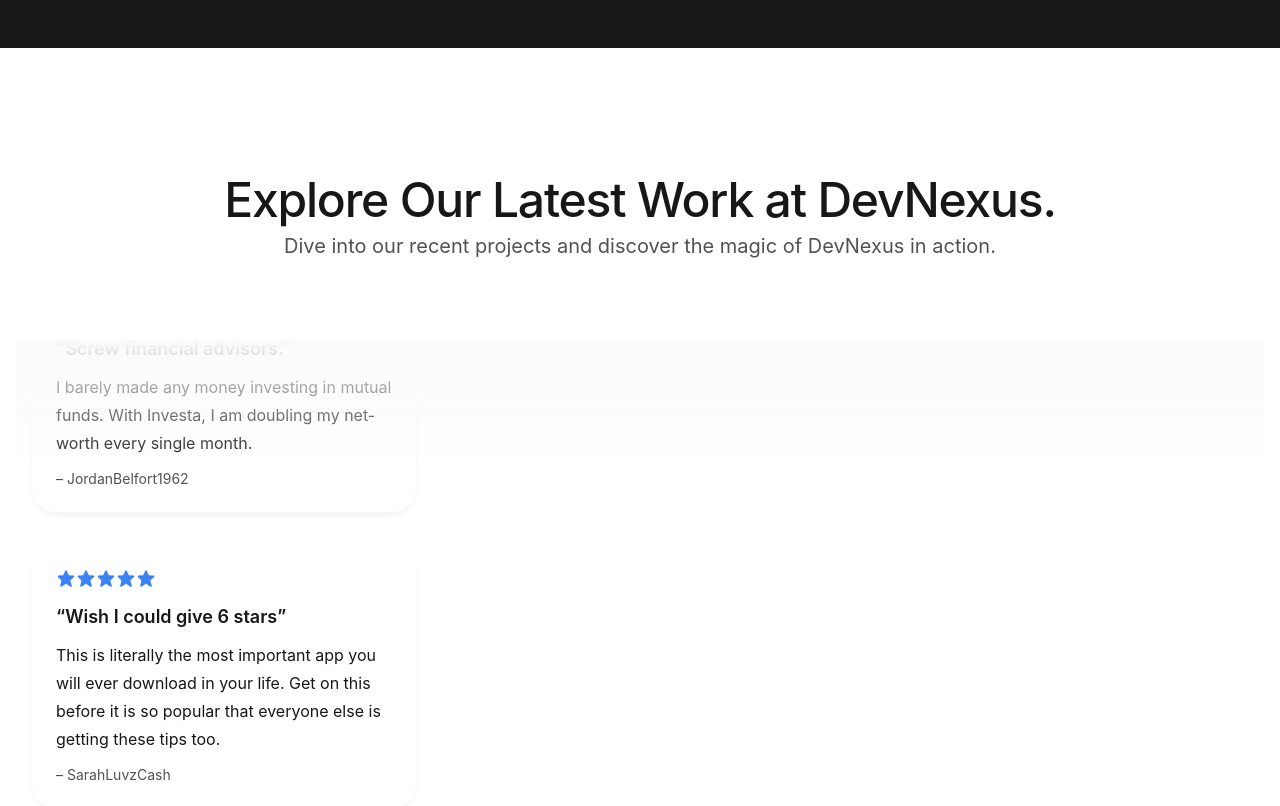
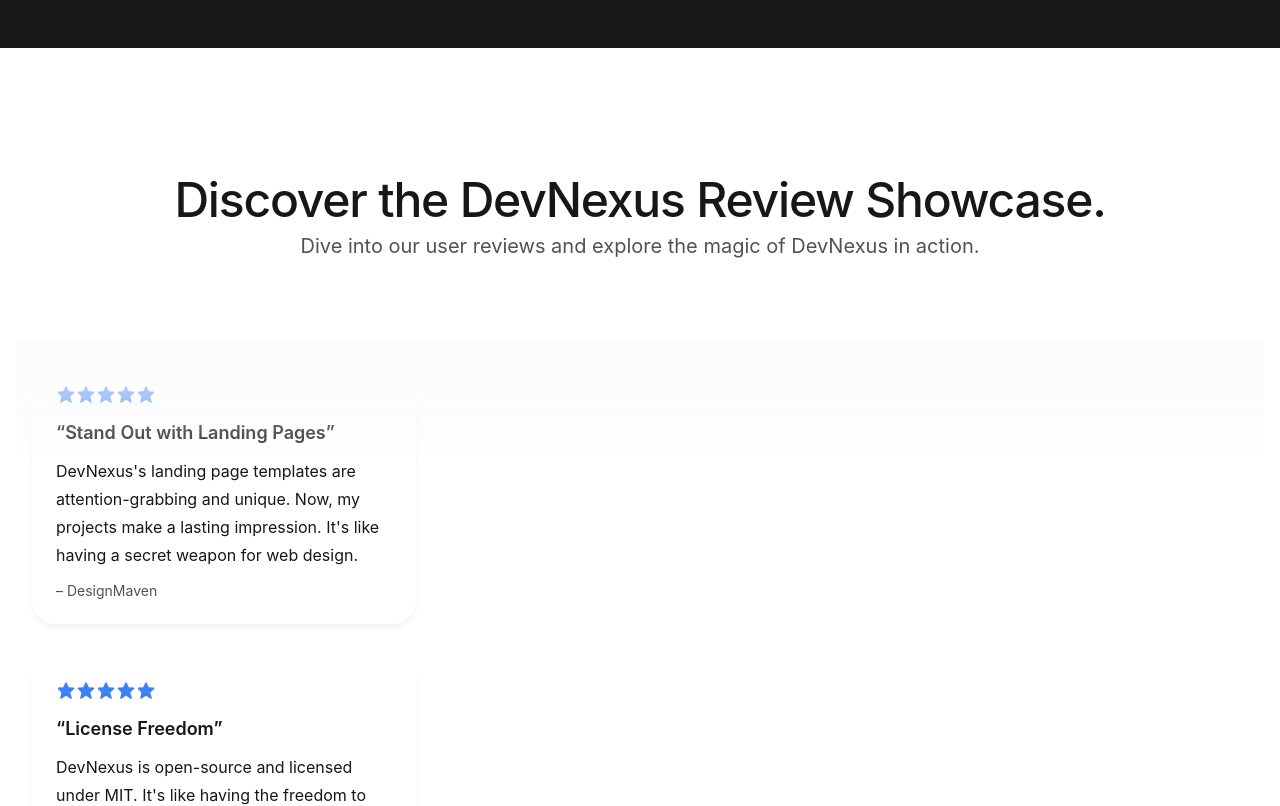
Before and after one commit to Akshay200228/DevFusionKit, a Next.js app: page / in a window 1280 px wide. Shown: the part 1940-2746 px from the top of the page. Built offline with nearby package versions, Linux system fonts and the light colour scheme.

Commit message:
Add show and hide password

```diff
--- a/src/app/(routes)/login/page.jsx
+++ b/src/app/(routes)/login/page.jsx
@@ -4,10 +4,17 @@ import Image from 'next/image';
 import Link from 'next/link';
 import useLogin from "@/hooks/useLogin";
 import { devLogo } from "@/images";
-import { FaSpinner } from "react-icons/fa";
+import { FaSpinner, FaEye, FaEyeSlash } from 'react-icons/fa';
+import { useState } from 'react';
 
 function Login() {
   const { loading, credentials, error, handleChange, handleSubmit } = useLogin();
+  const [showPassword, setShowPassword] = useState(false);
+
+  // Function to toggle show/hide password
+  const toggleShowPassword = () => {
+    setShowPassword(!showPassword);
+  };
 
   return (
     <div className="flex items-center justify-center min-h-screen bg-gray-100">
@@ -40,8 +47,9 @@ function Login() {
             <label className="block text-sm font-bold text-gray-700" htmlFor="password">
               Password:
             </label>
+            <div className="relative flex items-center mb-4">
               <input
-              type="password"
+                type={showPassword ? 'text' : 'password'}
                 name="password"
                 value={credentials.password}
                 onChange={handleChange}
@@ -49,6 +57,14 @@ function Login() {
                 placeholder="Enter your password"
                 required
               />
+              <button
+                type="button"
+                onClick={toggleShowPassword}
+                className="absolute right-0 px-4 py-2 text-gray-600 focus:outline-none"
+              >
+                {showPassword ? <FaEyeSlash /> : <FaEye />}
+              </button>
+            </div>
           </div>
           <button
             type="submit"
--- a/src/app/(routes)/signup/page.jsx
+++ b/src/app/(routes)/signup/page.jsx
@@ -7,7 +7,7 @@ import useSignup from "@/hooks/useSignup";
 import VerificationPopup from '@/components/VerificationPopup';
 import Message from "@/components/comLayout/create-code-comp/Message";
 import { devLogo } from "@/images";
-import { FaSpinner } from 'react-icons/fa';
+import { FaSpinner, FaEye, FaEyeSlash } from 'react-icons/fa';
 
 function Signup() {
   const {
@@ -26,6 +26,18 @@ function Signup() {
   } = useSignup();
 
   const [message, setMessage] = useState(null);
+  const [showPassword, setShowPassword] = useState(false);
+  const [showConfirmPassword, setShowConfirmPassword] = useState(false);
+
+  // Function to toggle show/hide password
+  const toggleShowPassword = () => {
+    setShowPassword(!showPassword);
+  };
+
+  // Function to toggle show/hide confirm password
+  const toggleShowConfirmPassword = () => {
+    setShowConfirmPassword(!showConfirmPassword);
+  };
 
   // Function to close the message
   const closeMessage = () => {
@@ -134,8 +146,9 @@ function Signup() {
               <label className="block mb-2 text-sm font-bold text-gray-700" htmlFor="password">
                 Password:
               </label>
+              <div className="relative flex items-center mb-4">
                 <input
-                type="password"
+                  type={showPassword ? 'text' : 'password'}
                   name="password"
                   value={formData.password}
                   onChange={handleChange}
@@ -143,13 +156,22 @@ function Signup() {
                   placeholder="Enter your password"
                   required
                 />
+                <button
+                  type="button"
+                  onClick={toggleShowPassword}
+                  className="absolute right-0 px-4 py-2 text-gray-600 focus:outline-none"
+                >
+                  {showPassword ? <FaEyeSlash /> : <FaEye />}
+                </button>
+              </div>
             </div>
             <div className="mb-6">
               <label className="block mb-2 text-sm font-bold text-gray-700" htmlFor="confirmPassword">
                 Confirm Password:
               </label>
+              <div className="relative flex items-center mb-4">
                 <input
-                type="password"
+                  type={showConfirmPassword ? 'text' : 'password'}
                   name="confirmPassword"
                   value={formData.confirmPassword}
                   onChange={handleChange}
@@ -157,6 +179,14 @@ function Signup() {
                   placeholder="Confirm your password"
                   required
                 />
+                <button
+                  type="button"
+                  onClick={toggleShowConfirmPassword }
+                  className="absolute right-0 px-4 py-2 text-gray-600 focus:outline-none"
+                >
+                  {showConfirmPassword ? <FaEyeSlash /> : <FaEye />}
+                </button>
+              </div>
             </div>
             <button
               type="submit"
@@ -174,6 +204,7 @@ function Signup() {
             </button>
           </form>
         )}
+
         {otpSent && (
           <div className="text-right">
             <button
@@ -184,6 +215,7 @@ function Signup() {
             </button>
           </div>
         )}
+
         {!otpSent && (
           <p className="mt-4 text-sm text-center text-gray-700">
             If you already registered?{' '}
@@ -192,6 +224,7 @@ function Signup() {
             </Link>
           </p>
         )}
+
         {showVerificationPopup && (
           <VerificationPopup onClose={closeVerificationPopup} />
         )}
--- a/src/app/layout.jsx
+++ b/src/app/layout.jsx
@@ -16,7 +16,7 @@ export const metadata = {
 export default function RootLayout({ children }) {
   return (
     <html lang="en">
-      <body className="scrollbar-none">
+      <body className="scrollbar-none scroll-smooth">
         <Header />
         <main>{children}</main>
         <Footer />
--- a/src/app/page.jsx
+++ b/src/app/page.jsx
@@ -6,7 +6,7 @@ import Reviews from "@/components/homeLayout/Reviews";
 
 export default function Home() {
   return (
-    <main>
+    <main className="scroll-smooth">
       <Hero />
       <CodeEditor />
       <Reviews />
--- a/src/components/homeLayout/Reviews.jsx
+++ b/src/components/homeLayout/Reviews.jsx
@@ -12,12 +12,12 @@ const Reviews = () => {
     >
       <Container>
         <Title
-          title="Explore Our Latest Work at DevNexus."
+          title="Discover the DevNexus Review Showcase."
           id="reviews-title"
           className="text-4xl font-medium tracking-tight text-gray-900 md:text-5xl sm:text-center"
         />
         <p className="mt-2 text-xl text-gray-600 sm:text-center">
-          Dive into our recent projects and discover the magic of DevNexus in action.
+          Dive into our user reviews and explore the magic of DevNexus in action.
         </p>
         <ReviewGrid />
       </Container>
--- a/src/constants/index.jsx
+++ b/src/constants/index.jsx
@@ -74,87 +74,51 @@ export const accountData = [
 
 export const reviews = [
   {
-    title: "It really works.",
-    body: "I downloaded Investa today and turned $5000 into $25,000 in half an hour.",
-    author: "CrazyInvestor",
+    title: "Revolutionary Components!",
+    body: "I explored DevNexus and transformed my web development projects. The variety of customizable components is mind-blowing. It's like having a magic toolbox for web developers.",
+    author: "CodeWizard",
     rating: 5,
   },
   {
-    title: "You need this app.",
-    body: "I did not understand the stock market at all before Investa. I still do not, but at least I am rich now.",
-    author: "CluelessButRich",
+    title: "Effortless Coding",
+    body: "DevNexus's ready-to-use code snippets are a game-changer. Coding tasks that used to be time-consuming are now a breeze. It's like having a coding assistant right at my fingertips.",
+    author: "EfficientCoder",
     rating: 5,
   },
   {
-    title: "This should not be legal.",
-    body: "Investa makes it so easy to win big in the stock market that I can not believe it is actually legal.",
-    author: "LivingDaDream",
+    title: "A Symphony of Animations",
+    body: "The seamless animations from DevNexus added the 'wow' factor to my web applications. User experience is elevated to a whole new level. It's like having a built-in animation studio.",
+    author: "AnimationMaestro",
     rating: 4,
   },
   {
-    title: "Screw financial advisors.",
-    body: "I barely made any money investing in mutual funds. With Investa, I am doubling my net-worth every single month.",
-    author: "JordanBelfort1962",
+    title: "Stand Out with Landing Pages",
+    body: "DevNexus's landing page templates are attention-grabbing and unique. Now, my projects make a lasting impression. It's like having a secret weapon for web design.",
+    author: "DesignMaven",
     rating: 5,
   },
   {
-    title: "I love it!",
-    body: "I started providing insider information myself and now I get new insider tips every 5 minutes. I do not even have time to act on all of them. New Lamborghini is being delivered next week!",
-    author: "MrBurns",
-    rating: 3,
-  },
-  {
-    title: "Too good to be true.",
-    body: "I was making money so fast with Investa that it felt like a scam. But I sold my shares and withdrew the money and it is really there, right in my bank account. This app is crazy!",
-    author: "LazyRich99",
-    rating: 2,
-  },
-  {
-    title: "Wish I could give 6 stars",
-    body: "This is literally the most important app you will ever download in your life. Get on this before it is so popular that everyone else is getting these tips too.",
-    author: "SarahLuvzCash",
+    title: "User-Friendly Interface",
+    body: "Navigating and searching for web components, code snippets, and animations on DevNexus is a breeze. It's like having a compass for effortless exploration.",
+    author: "NavigatorPro",
     rating: 5,
   },
   {
-    title: "Bought an island.",
-    body: "Yeah, you read that right. Want your own island too? Get Investa.",
-    author: "ScroogeMcduck",
+    title: "Joining the DevNexus Journey",
+    body: "I contributed to making DevNexus even better! Being part of this community is like having a second family in the world of web development.",
+    author: "DevEnthusiast",
     rating: 5,
   },
   {
-    title: "No more debt!",
-    body: "After 2 weeks of trading on Investa I was debt-free. Why did I even go to school at all when Investa exists?",
-    author: "BruceWayne",
-    rating: 1,
-  },
-  {
-    title: "I am 13 and I am rich.",
-    body: "I love that with Investa transaction anonymization I could sign up and start trading when I was 12 years old. I had a million dollars before I had armpit hair!",
-    author: "RichieRich",
+    title: "License Freedom",
+    body: "DevNexus is open-source and licensed under MIT. It's like having the freedom to explore, modify, and share creative solutions without limitations.",
+    author: "OpenSourceHero",
     rating: 5,
   },
   {
-    title: "Started an investment firm.",
-    body: "I charge clients a 3% management fee and just throw all their investments into Investa. Easy money!",
-    author: "TheCountOfMonteChristo",
+    title: "Get in Touch with DevNexus",
+    body: "Have questions, suggestions, or feedback? Reach out to the DevNexus team at akshayrs096.com. It's like having a direct line to the heartbeat of creativity.",
+    author: "FeedbackMaster",
     rating: 5,
   },
-  {
-    title: "It is like a superpower.",
-    body: "Every tip Investa has sent me has paid off. It is like playing Blackjack but knowing exactly what card is coming next!",
-    author: "ClarkKent",
-    rating: 4,
-  },
-  {
-    title: "Quit my job.",
-    body: "I downloaded Investa three days ago and quit my job today. I can not believe no one else thought to build a stock trading app that works this way!",
-    author: "GeorgeCostanza",
-    rating: 5,
-  },
-  {
-    title: "Do not download this app",
-    body: "Unless you want to have the best life ever! I am literally writing this from a yacht.",
-    author: "JeffBezos",
-    rating: 3,
-  },
 ];
```
Also changed, not shown: src/components/comLayout/create-code-comp/LiveEditorPreview.jsx (+8 -4 lines). Lines whose indentation alone changed are shown as unchanged.
